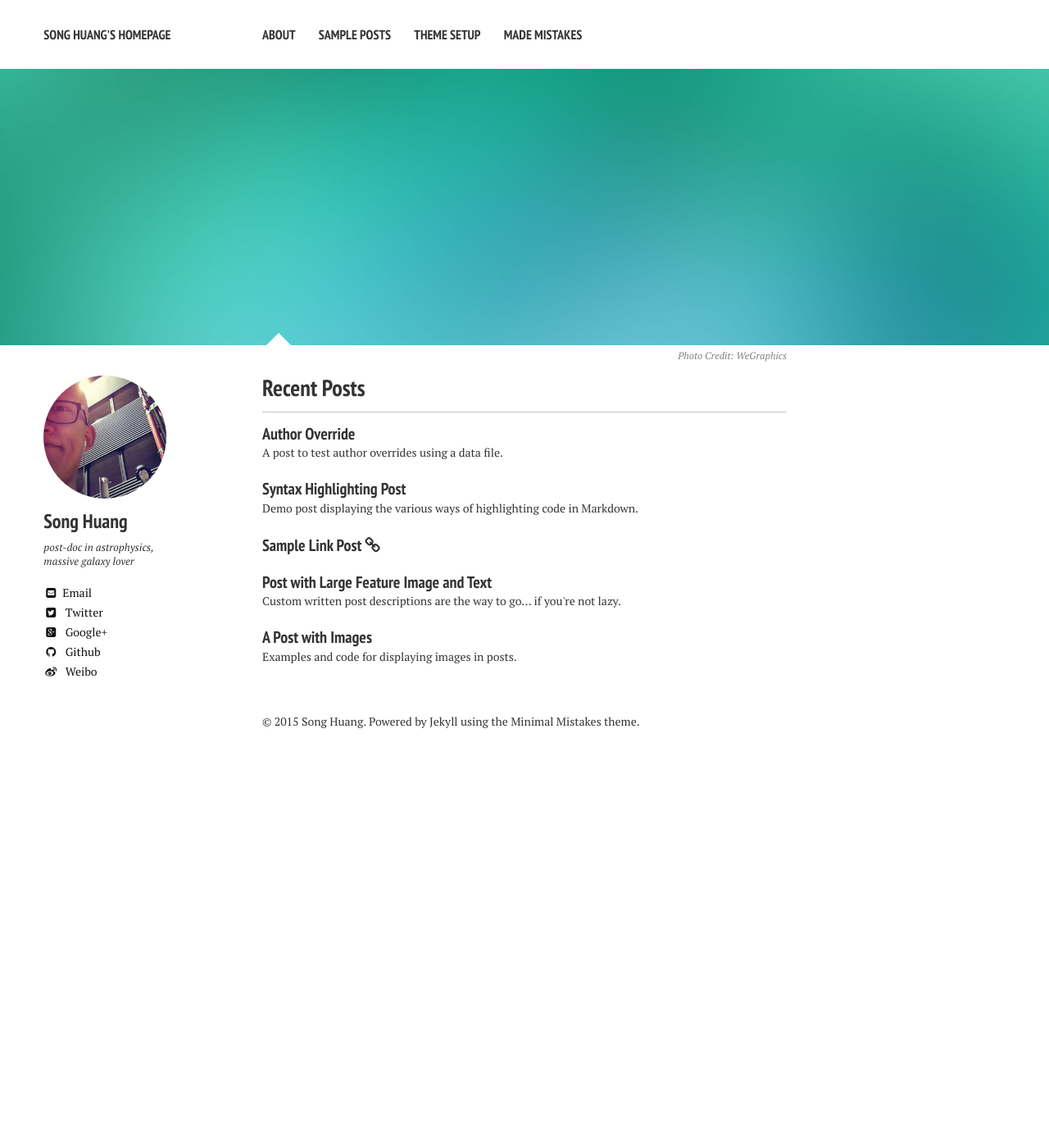
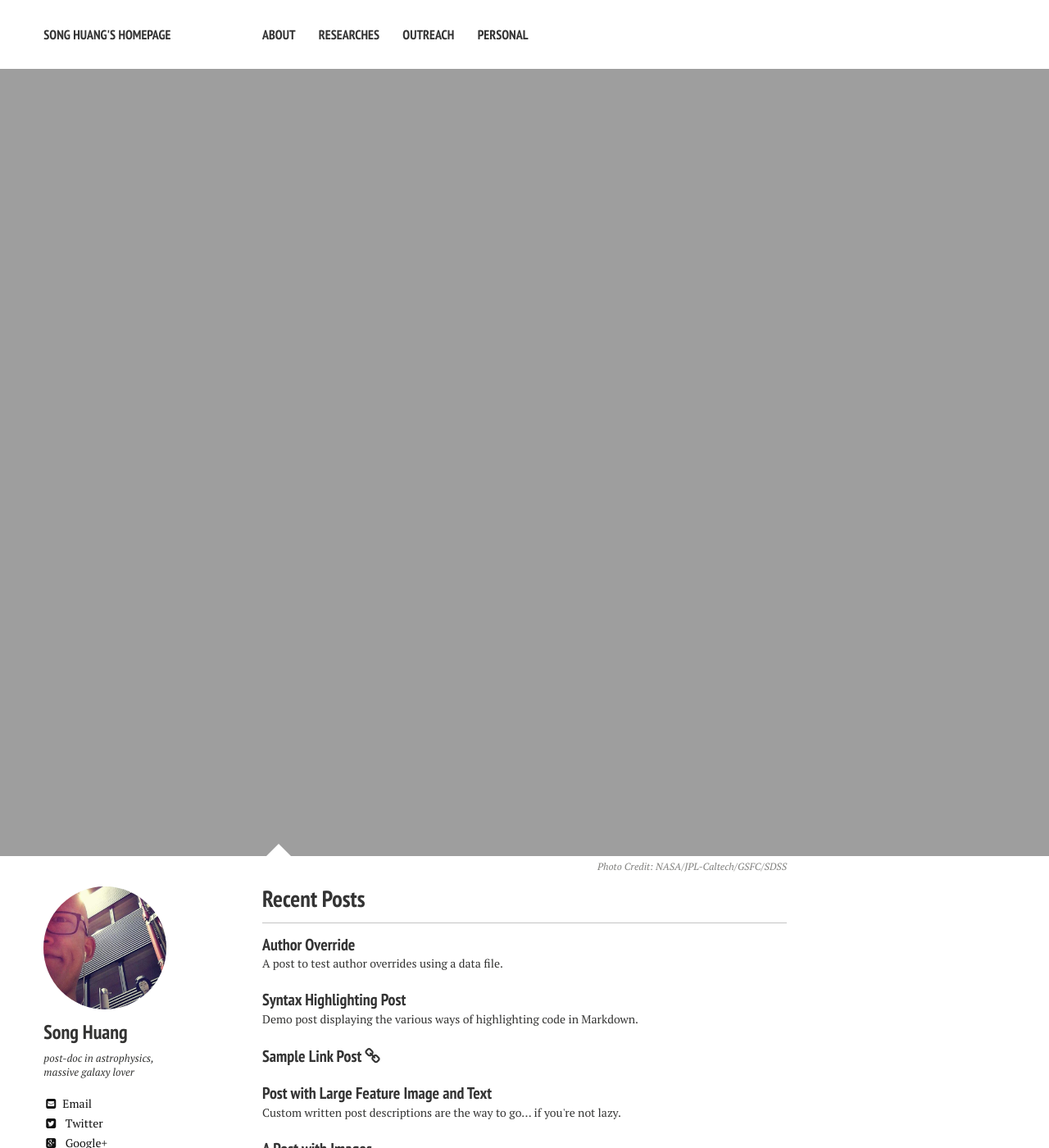
Before and after one commit to dr-guangtou/dr-guangtou.github.io, a Jekyll site: the page built from index.md, in a window 1280 px wide and 1400 px high. Shown: the whole window at 82% size. Built offline with Jekyll 4.4.1, drawn with Linux system fonts in a browser that asks for light colours; nearby versions of some CDN libraries.

Commit message:
new feature image

```diff
--- a/_data/navigation.yml
+++ b/_data/navigation.yml
@@ -3,11 +3,11 @@
 - title: About
   url: /about/
 
-- title: Sample Posts
+- title: Researches
   url: /posts/
 
-- title: Theme Setup
+- title: Outreach
   url: /theme-setup/
 
-- title: Made Mistakes
+- title: Personal
   url: http://mademistakes.com
--- a/index.md
+++ b/index.md
@@ -1,9 +1,9 @@
 ---
 layout: home
 excerpt: "A minimal Jekyll theme for your blog by designer Michael Rose."
-tags: [Jekyll, theme, responsive, blog, template]
+tags: [page, personal]
 image:
-  feature: sample-image-1.jpg
-  credit: WeGraphics
-  creditlink: http://wegraphics.net/downloads/free-ultimate-blurred-background-pack/
+  feature: coma_cluster.png
+  credit: NASA/JPL-Caltech/GSFC/SDSS
+  creditlink: http://en.wikipedia.org/wiki/Coma_Cluster
 ---
```
Also changed, not shown: 1 other file.
